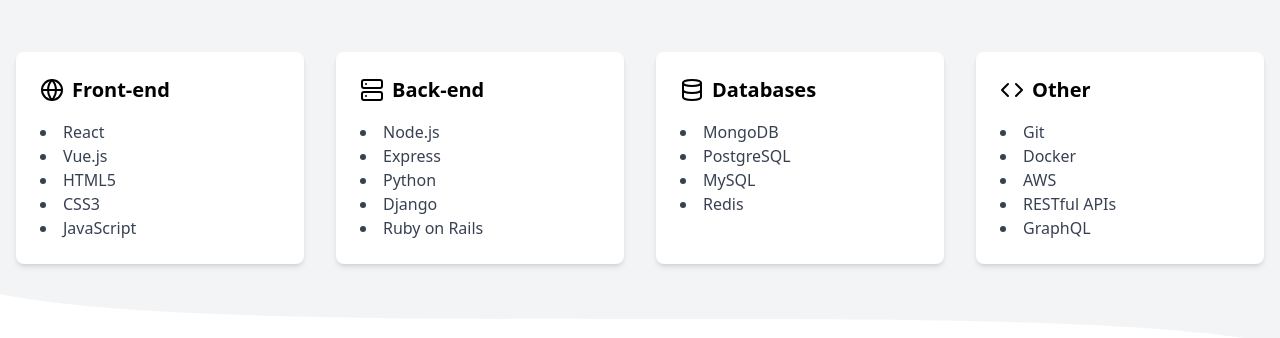
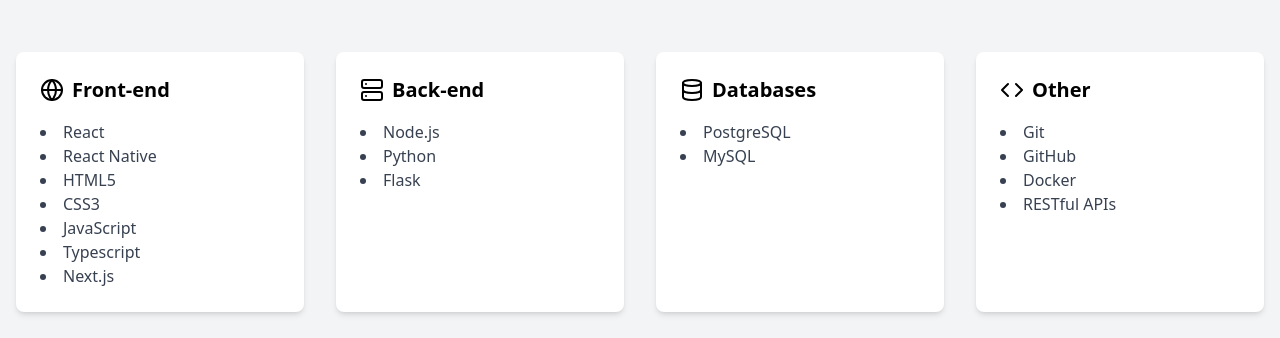
Before and after one commit to JBcollo1/portfolio, a React (Vite) app: page / in a window 1280 px wide. Shown: the part 920-1258 px from the top of the page. Built offline with nearby package versions, Linux system fonts and the light colour scheme.

Commit message:
updates skills

```diff
--- a/src/components/Contact.tsx
+++ b/src/components/Contact.tsx
@@ -1,4 +1,4 @@
-import React from 'react';
+
 
 const Contact = () => {
   return (
--- a/src/components/Skills.tsx
+++ b/src/components/Skills.tsx
@@ -3,10 +3,10 @@ import { Code, Database, Globe, Server } from 'lucide-react';
 
 const Skills = () => {
   const skillsets = [
-    { icon: <Globe size={24} />, title: 'Front-end', skills: ['React', 'Vue.js', 'HTML5', 'CSS3', 'JavaScript'] },
-    { icon: <Server size={24} />, title: 'Back-end', skills: ['Node.js', 'Express', 'Python', 'Django', 'Ruby on Rails'] },
-    { icon: <Database size={24} />, title: 'Databases', skills: ['MongoDB', 'PostgreSQL', 'MySQL', 'Redis'] },
-    { icon: <Code size={24} />, title: 'Other', skills: ['Git', 'Docker', 'AWS', 'RESTful APIs', 'GraphQL'] },
+    { icon: <Globe size={24} />, title: 'Front-end', skills: ['React', 'React Native', 'HTML5', 'CSS3', 'JavaScript','Typescript','Next.js'] },
+    { icon: <Server size={24} />, title: 'Back-end', skills: ['Node.js', 'Python','Flask'] },
+    { icon: <Database size={24} />, title: 'Databases', skills: [ 'PostgreSQL', 'MySQL'] },
+    { icon: <Code size={24} />, title: 'Other', skills: ['Git','GitHub', 'Docker', 'RESTful APIs'] },
   ];
 
   return (
```
